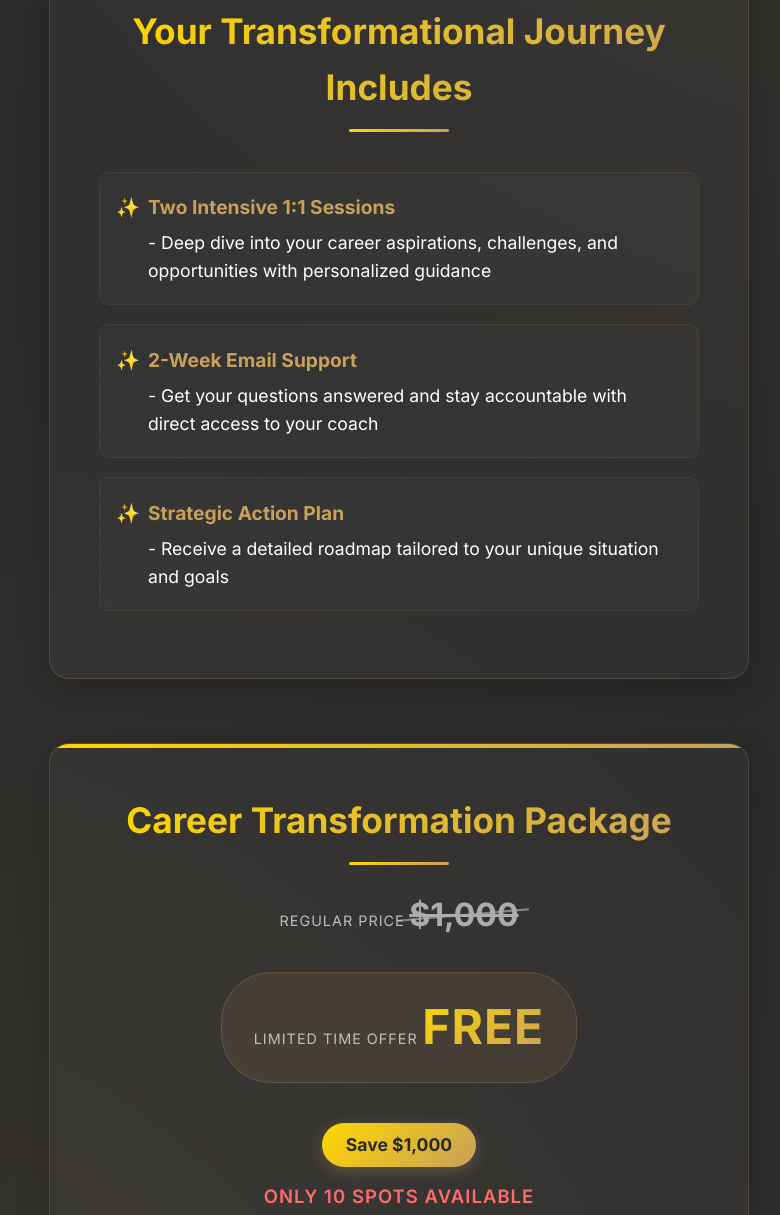
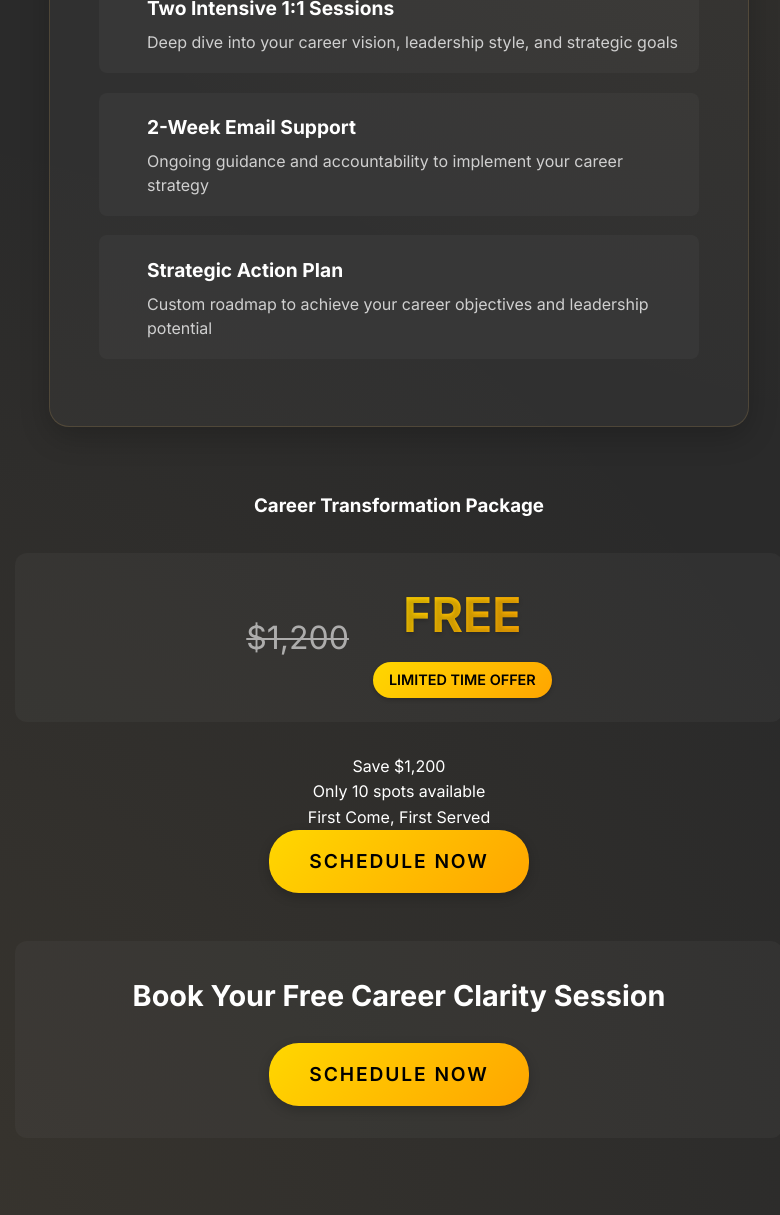
Before and after one commit to karthikbharadwaj/layoff2Launch, a plain HTML site: page index.html in a window 1280 px wide. Shown: the part 780-1995 px from the top of the page, without its empty margins (241-1021 px from the left). Drawn offline with Linux system fonts and the light colour scheme.

Commit message:
Career Clarity

```diff
--- a/index.html
+++ b/index.html
@@ -11,8 +11,9 @@
 <body>
     <main>
         <section class="hero">
-            <h1>Turn Your Layoff into a Launchpad: Free 2-Week Coaching</h1>
-            <p class="subtitle">FOR LAID-OFF TECHNOLOGY LEADERS WHO WANT TO BOUNCE BACK STRONGER</p>
+            <h1 class="headline">From Tech Leader to Visionary: Your Career Clarity Journey</h1>
+            <p class="subtitle">FOR SENIOR TECHNOLOGY LEADERS WHO WANT TO</p>
+            <p class="subtitle">TRANSFORM THEIR CAREER VISION INTO REALITY</p>
 
             <ul class="benefits-list">
                 <li>Clear understanding of career goals</li>
@@ -22,11 +23,20 @@
             </ul>
 
             <div class="program-details">
-                <h2>Your Transformational Journey Includes</h2>
+                <h3>Your Transformational Journey Includes</h3>
                 <ul>
-                    <li><strong>Two Intensive 1:1 Sessions</strong> - Deep dive into your career aspirations, challenges, and opportunities with personalized guidance</li>
-                    <li><strong>2-Week Email Support</strong> - Get your questions answered and stay accountable with direct access to your coach</li>
-                    <li><strong>Strategic Action Plan</strong> - Receive a detailed roadmap tailored to your unique situation and goals</li>
+                    <li>
+                        <strong>Two Intensive 1:1 Sessions</strong>
+                        <p>Deep dive into your career vision, leadership style, and strategic goals</p>
+                    </li>
+                    <li>
+                        <strong>2-Week Email Support</strong>
+                        <p>Ongoing guidance and accountability to implement your career strategy</p>
+                    </li>
+                    <li>
+                        <strong>Strategic Action Plan</strong>
+                        <p>Custom roadmap to achieve your career objectives and leadership potential</p>
+                    </li>
                 </ul>
             </div>
 
@@ -34,28 +44,26 @@
                 <div class="pricing-card">
                     <div class="pricing-header">
                         <h3>Career Transformation Package</h3>
-                        <div class="price-tag">
-                            <div class="original-price-wrapper">
-                                <span class="price-label">Regular Price</span>
-                                <span class="original-price">$1,000</span>
-                            </div>
+                        <div class="value-proposition">
+                            <div class="original-price">$1,200</div>
                             <div class="current-price-wrapper">
-                                <span class="price-label">Limited Time Offer</span>
                                 <span class="current-price">FREE</span>
+                                <span class="free-badge">LIMITED TIME OFFER</span>
                             </div>
                         </div>
-                        <div class="savings-badge">Save $1,000</div>
+                        <div class="savings-badge">Save $1,200</div>
                         <p class="availability-text">Only 10 spots available</p>
                     </div>
                     <div class="pricing-cta">
                         <p class="offer-timer">First Come, First Served</p>
-                        <a href="https://calendar.app.google/5XL5He92zyNX6ugL9" class="cta-button">Book Your Free Session</a>
+                        <a href="https://calendly.com/karthikbharadwaj/30min" class="cta-button">Schedule Now</a>
                     </div>
                 </div>
             </div>
 
             <div class="cta-section">
-                <p class="cta-text">Start Your Career Transformation Today</p>
+                <p class="cta-text">Book Your Free Career Clarity Session</p>
+                <a href="https://calendly.com/karthikbharadwaj/30min" class="cta-button">Schedule Now</a>
             </div>
         </section>
     </main>
--- a/styles.css
+++ b/styles.css
@@ -52,35 +52,24 @@ main {
     border-radius: 2px;
 }
 
-h1 {
-    font-size: 3rem;
-    font-weight: 800;
-    margin-bottom: 2rem;
-    line-height: 1.3;
-    background: linear-gradient(135deg, var(--gradient-start), var(--gradient-end));
+.headline {
+    font-size: 3.2rem;
+    line-height: 1.2;
+    margin-bottom: 1.5rem;
+    background: linear-gradient(135deg, var(--text-color-primary) 0%, var(--text-color-secondary) 100%);
     -webkit-background-clip: text;
     -webkit-text-fill-color: transparent;
-    animation: fadeInUp 1s ease-out;
-    text-shadow: 0 0 30px rgba(200, 160, 90, 0.3);
-    letter-spacing: -0.5px;
+    text-shadow: 0 2px 4px rgba(0, 0, 0, 0.1);
 }
 
 .subtitle {
     font-size: 1.6rem;
-    margin: 3rem auto;
-    opacity: 1;
-    animation: fadeInUp 1s ease-out 0.2s backwards;
     font-weight: 700;
-    max-width: 600px;
-    text-align: center;
-    position: relative;
     text-transform: uppercase;
-    letter-spacing: 1px;
-    color: var(--text-color);
-}
-
-.subtitle::before {
-    display: none;
+    letter-spacing: 0.1em;
+    margin-bottom: 0.5rem;
+    color: var(--text-color-secondary);
+    opacity: 0.9;
 }
 
 .benefits-list {
@@ -170,245 +159,117 @@ h1 {
 
 .program-details li {
     margin-bottom: 1.2rem;
-    padding: 1.2rem 1.2rem 1.2rem 3rem;
+    padding: 1.2rem;
+    padding-left: 3rem;
     position: relative;
-    font-size: 1.1rem;
-    line-height: 1.6;
-    color: var(--text-color);
-    background: rgba(255, 255, 255, 0.02);
-    border-radius: 10px;
-    border: 1px solid rgba(200, 160, 90, 0.1);
+    background: rgba(255, 255, 255, 0.03);
+    border-radius: 8px;
     transition: transform 0.3s ease, box-shadow 0.3s ease;
 }
 
 .program-details li:hover {
-    transform: translateY(-3px);
-    box-shadow: 0 5px 15px rgba(200, 160, 90, 0.1);
-    border-color: rgba(200, 160, 90, 0.3);
+    transform: translateY(-2px);
+    box-shadow: 0 4px 12px rgba(0, 0, 0, 0.2);
 }
 
 .program-details li strong {
-    color: var(--primary-color);
     display: block;
+    font-size: 1.2rem;
     margin-bottom: 0.4rem;
-    font-size: 1.2rem;
-    font-weight: 700;
+    color: var(--text-color-primary);
 }
 
-.program-details li::before {
-    content: "✨";
-    color: var(--primary-color);
-    position: absolute;
-    left: 1rem;
-    top: 1.2rem;
-    font-size: 1.2rem;
-    width: 1.5rem;
-    text-align: center;
+.program-details li p {
+    margin: 0;
+    color: var(--text-color-secondary);
+    opacity: 0.9;
+    line-height: 1.5;
 }
 
 .value-proposition {
-    margin: 3rem auto;
-    text-align: center;
-    animation: fadeInUp 1s ease-out 0.8s backwards;
-    max-width: 500px;
-}
-
-.pricing-section {
-    margin: 4rem auto;
-    max-width: 700px;
-    animation: fadeInUp 1s ease-out 0.8s backwards;
-}
-
-.pricing-card {
+    display: flex;
+    align-items: center;
+    justify-content: center;
+    gap: 1.5rem;
+    margin: 2rem 0;
+    padding: 1.5rem;
     background: rgba(255, 255, 255, 0.03);
-    border: 1px solid rgba(200, 160, 90, 0.2);
-    border-radius: 20px;
-    padding: 3rem;
-    box-shadow: 0 10px 30px rgba(0, 0, 0, 0.2);
-    position: relative;
-    overflow: hidden;
-}
-
-.pricing-card::before {
-    content: '';
-    position: absolute;
-    top: 0;
-    left: 0;
-    right: 0;
-    height: 4px;
-    background: linear-gradient(90deg, var(--gradient-start), var(--gradient-end));
-}
-
-.pricing-header {
-    text-align: center;
-    margin-bottom: 2.5rem;
-}
-
-.pricing-header h3 {
-    font-size: 2.2rem;
-    color: var(--text-color);
-    margin-bottom: 1.5rem;
-    font-weight: 700;
-    background: linear-gradient(135deg, var(--gradient-start), var(--gradient-end));
-    -webkit-background-clip: text;
-    -webkit-text-fill-color: transparent;
-    position: relative;
-    padding-bottom: 1rem;
-}
-
-.pricing-header h3::after {
-    content: '';
-    position: absolute;
-    bottom: 0;
-    left: 50%;
-    transform: translateX(-50%);
-    width: 100px;
-    height: 3px;
-    background: linear-gradient(90deg, var(--gradient-start), var(--gradient-end));
-    border-radius: 2px;
-}
-
-.price-tag {
-    display: flex;
-    flex-direction: column;
-    align-items: center;
-    gap: 1rem;
-    margin-bottom: 1.5rem;
-}
-
-.price-label {
-    font-size: 0.9rem;
-    text-transform: uppercase;
-    letter-spacing: 1px;
-    color: var(--text-color-secondary);
-    opacity: 0.8;
-    margin-bottom: 0.3rem;
-}
-
-.original-price-wrapper {
-    text-align: center;
-    margin-bottom: 1rem;
+    border-radius: 12px;
+    animation: fadeInUp 0.6s ease-out;
 }
 
 .original-price {
     font-size: 2rem;
-    font-weight: 700;
     color: var(--text-color-secondary);
+    opacity: 0.7;
     text-decoration: line-through;
-    opacity: 0.7;
-    position: relative;
-    display: inline-block;
-}
-
-.original-price::after {
-    content: '';
-    position: absolute;
-    top: 50%;
-    left: -10%;
-    right: -10%;
-    height: 2px;
-    background: var(--text-color-secondary);
-    transform: rotate(-5deg);
-    opacity: 0.7;
+    text-decoration-thickness: 2px;
 }
 
 .current-price-wrapper {
-    text-align: center;
-    background: rgba(200, 160, 90, 0.1);
-    padding: 1rem 2rem;
-    border-radius: 50px;
-    border: 1px solid rgba(200, 160, 90, 0.2);
+    display: flex;
+    flex-direction: column;
+    align-items: center;
+    gap: 0.5rem;
 }
 
 .current-price {
     font-size: 3rem;
     font-weight: 800;
-    background: linear-gradient(135deg, var(--gradient-start), var(--gradient-end));
+    background: linear-gradient(135deg, #FFD700 0%, #FFA500 100%);
     -webkit-background-clip: text;
     -webkit-text-fill-color: transparent;
-    display: inline-block;
-    text-transform: uppercase;
-    letter-spacing: 1px;
+    text-shadow: 0 2px 4px rgba(0, 0, 0, 0.2);
 }
 
-.savings-badge {
-    display: inline-block;
-    background: linear-gradient(135deg, var(--gradient-start), var(--gradient-end));
-    color: var(--background);
-    padding: 0.5rem 1.5rem;
-    border-radius: 50px;
-    font-weight: 700;
-    font-size: 1.1rem;
-    margin-top: 1rem;
-    box-shadow: 0 4px 15px rgba(200, 160, 90, 0.3);
+.free-badge {
+    font-size: 0.9rem;
+    font-weight: 600;
+    text-transform: uppercase;
+    padding: 0.4rem 1rem;
+    background: linear-gradient(135deg, #FFD700 0%, #FFA500 100%);
+    color: #000;
+    border-radius: 20px;
+    box-shadow: 0 2px 4px rgba(0, 0, 0, 0.2);
 }
 
-.pricing-features {
-    margin: 2rem 0;
-    padding: 0 1rem;
+.cta-section {
+    text-align: center;
+    margin: 3rem 0;
+    padding: 2rem;
+    background: rgba(255, 255, 255, 0.03);
+    border-radius: 12px;
+    animation: fadeInUp 0.6s ease-out;
 }
 
-.feature {
-    display: flex;
-    align-items: center;
-    margin-bottom: 1.2rem;
-    font-size: 1.1rem;
-}
-
-.feature-icon {
-    color: #4CAF50;
-    font-size: 1.3rem;
-    margin-right: 1rem;
-    font-weight: bold;
-}
-
-.feature-text {
-    color: var(--text-color);
-}
-
-.pricing-cta {
-    text-align: center;
-    margin-top: 1rem;
-}
-
-.availability-text {
-    font-size: 1.1rem;
-    color: #ff6b6b;
-    margin-top: 1rem;
-    font-weight: 600;
-    text-transform: uppercase;
-    letter-spacing: 1px;
-    animation: pulse 2s infinite;
-}
-
-.offer-timer {
-    font-size: 1.1rem;
-    color: var(--primary-color);
-    margin-bottom: 1rem;
-    font-weight: 600;
-    text-transform: uppercase;
-    letter-spacing: 1px;
+.cta-text {
+    font-size: 1.8rem;
+    font-weight: 700;
+    margin-bottom: 1.5rem;
+    color: var(--text-color-primary);
 }
 
 .cta-button {
     display: inline-block;
-    padding: 1.2rem 3rem;
-    background: linear-gradient(135deg, var(--gradient-start), var(--gradient-end));
-    color: var(--background);
+    padding: 1rem 2.5rem;
+    font-size: 1.2rem;
+    font-weight: 600;
+    text-transform: uppercase;
+    letter-spacing: 0.1em;
+    color: #000;
+    background: linear-gradient(135deg, #FFD700 0%, #FFA500 100%);
+    border: none;
+    border-radius: 30px;
+    cursor: pointer;
+    transition: all 0.3s ease;
     text-decoration: none;
-    border-radius: 50px;
-    font-weight: 700;
-    font-size: 1.3rem;
-    transition: all 0.3s ease;
-    box-shadow: 0 4px 15px rgba(200, 160, 90, 0.3);
-    text-transform: uppercase;
-    letter-spacing: 1px;
+    box-shadow: 0 4px 12px rgba(0, 0, 0, 0.2);
 }
 
 .cta-button:hover {
-    transform: translateY(-3px);
-    box-shadow: 0 6px 20px rgba(200, 160, 90, 0.4);
-    background: linear-gradient(135deg, var(--gradient-end), var(--gradient-start));
+    transform: translateY(-2px);
+    box-shadow: 0 6px 16px rgba(0, 0, 0, 0.3);
+    background: linear-gradient(135deg, #FFA500 0%, #FFD700 100%);
 }
 
 footer {
@@ -439,18 +300,6 @@ footer {
     }
 }
 
-@keyframes pulse {
-    0% {
-        transform: scale(1);
-    }
-    50% {
-        transform: scale(1.05);
-    }
-    100% {
-        transform: scale(1);
-    }
-}
-
 @media (max-width: 768px) {
     h1 {
         font-size: 2.2rem;
```
